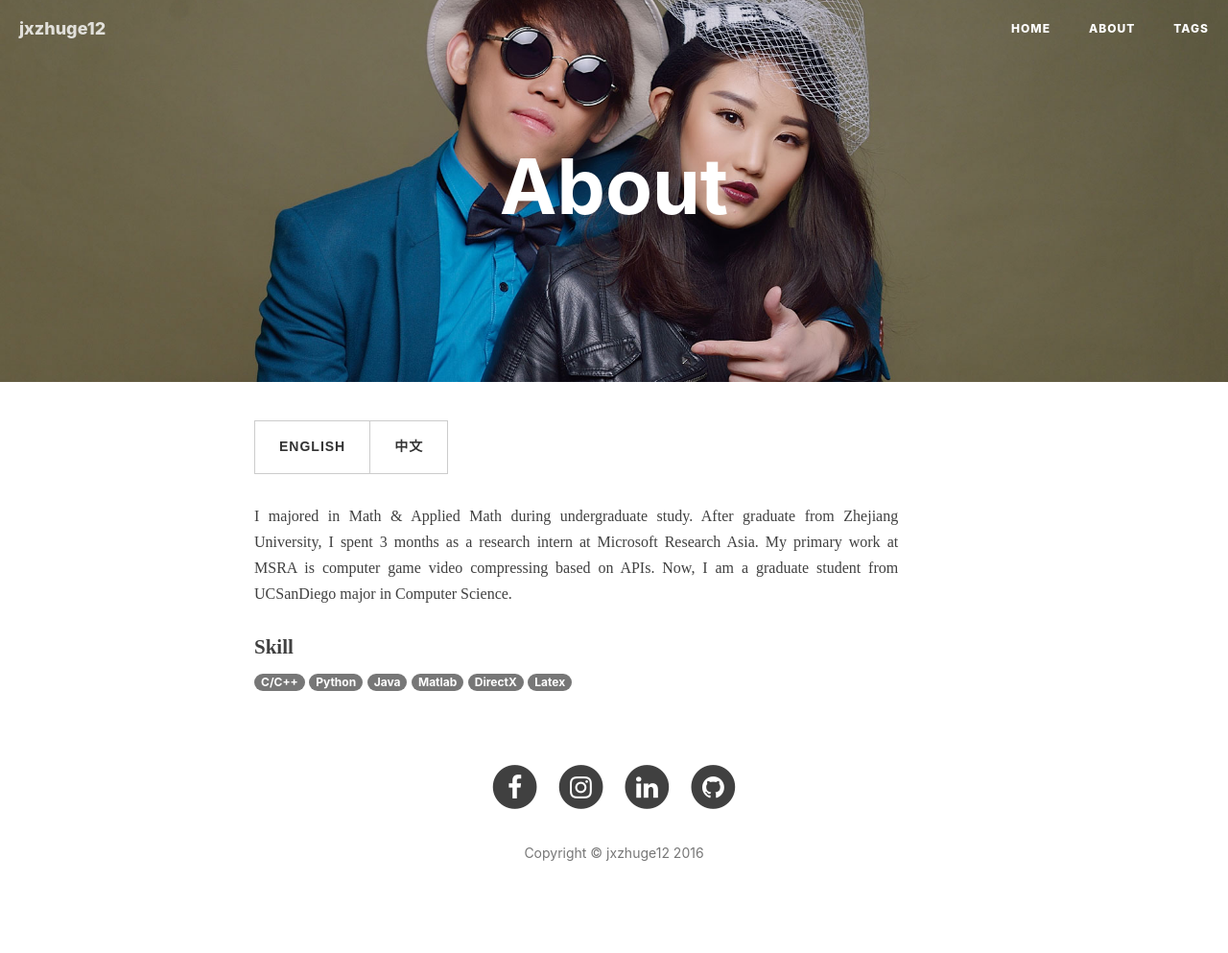
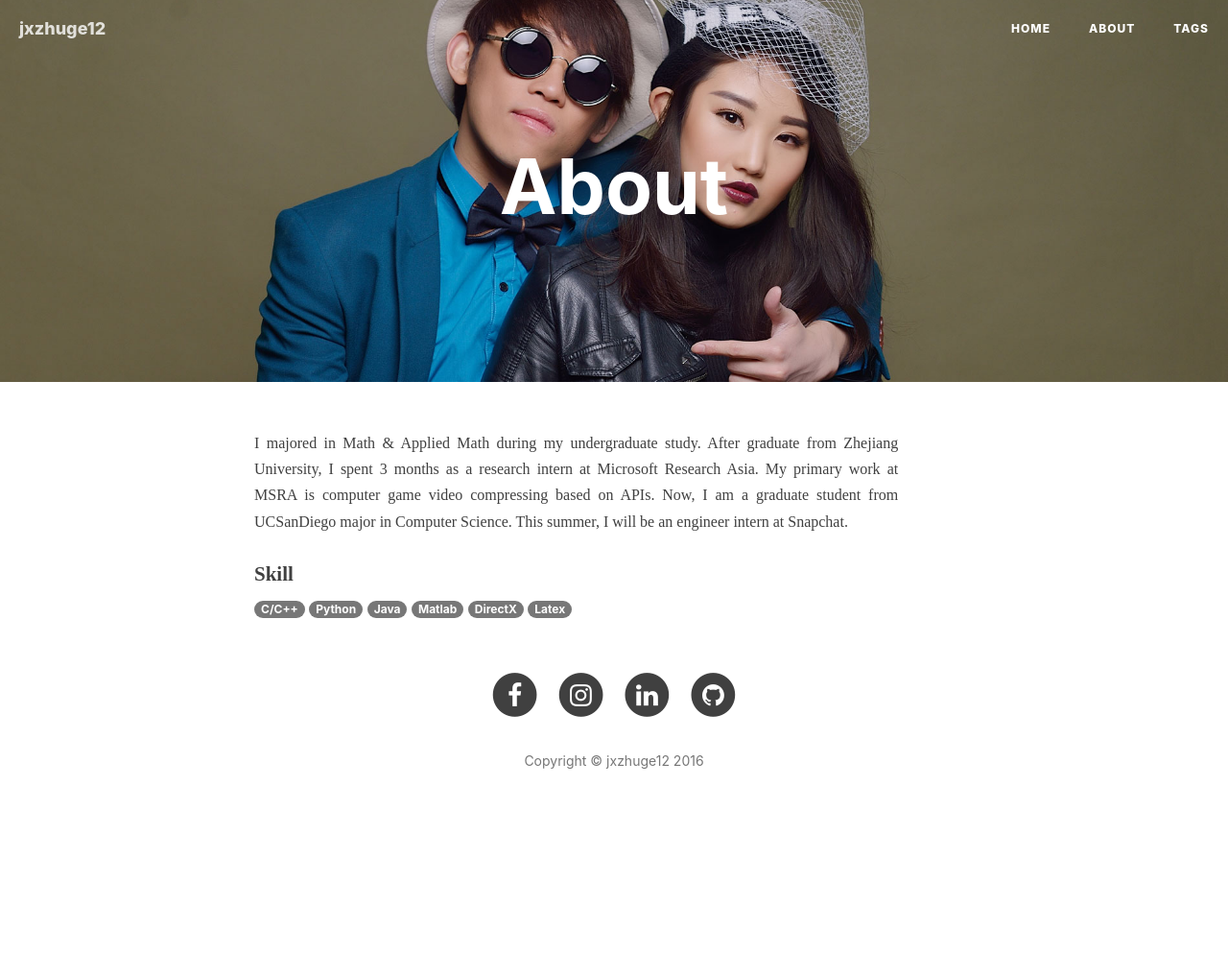
Before and after one commit to jxzhuge12/jxzhuge12.github.io, a Jekyll site: the page built from about.html, in a window 1280 px wide. Shown: the whole page at 96% size. Built offline with Jekyll 4.4.1, drawn with Linux system fonts in a browser that asks for light colours; nearby versions of some CDN libraries; comment, search, counter and statistics services are not loaded; after the commit the page ends 900 px from its top, so only the background shows below that; part of the change alters nothing that is shown.

```diff
--- a/about.html
+++ b/about.html
@@ -4,26 +4,14 @@ layout: page
 header-img: "img/about-bg.jpg"
 ---
 
-<!-- Language Selector -->
-<div style="height:20px;"></div>
-<div class="btn-group" role="group" aria-label="language selector">
-    <button class="btn btn-default" type="button" id="bt1" style="font-family: Arial;" checked="checked">English</button>
-    <button class="btn btn-default" type="button" id="bt2" style="font-family: Arial;">中文</button>
-</div>
-
-<!-- Chinese Version -->
-<div class="zh post-container">
-
-<div style="height:20px;"></div>
-</div>
-
 <!-- English Version -->
 <div class="en post-container">
 <p style="font-family: Times New Roman;" align="justify">
-I majored in Math & Applied Math during undergraduate study.
+I majored in Math & Applied Math during my undergraduate study.
 After graduate from Zhejiang University, I spent 3 months as a research intern at Microsoft Research Asia.
 My primary work at MSRA is computer game video compressing based on APIs.
 Now, I am a graduate student from UCSanDiego major in Computer Science.
+This summer, I will be an engineer intern at Snapchat.
 </p>
 </div>
 
@@ -34,30 +22,3 @@ Now, I am a graduate student from UCSanDiego major in Computer Science.
 <span class="badge">Matlab</span>
 <span class="badge">DirectX</span>
 <span class="badge">Latex</span>
-<div style="height:20px;"></div>
-
-<!-- Handle Language Change -->
-<script type="text/javascript">
-    function english(){
-        if($n == "zh"){
-            $zh.style.display = "none";
-            $en.style.display = "block";
-            $n = "en";
-        }
-    }
-    function chinese(){
-        if($n == "en"){
-            $en.style.display = "none";
-            $zh.style.display = "block";
-            $n = "zh";
-        }
-    }
-    var $b1 = document.getElementById("bt1");
-    var $b2 = document.getElementById("bt2");
-    $b1.addEventListener("click", english);
-    $b2.addEventListener("click", chinese);
-    var $zh = document.querySelector(".zh");
-    var $en = document.querySelector(".en");
-    var $n = "zh";
-    english();
-</script>
```
